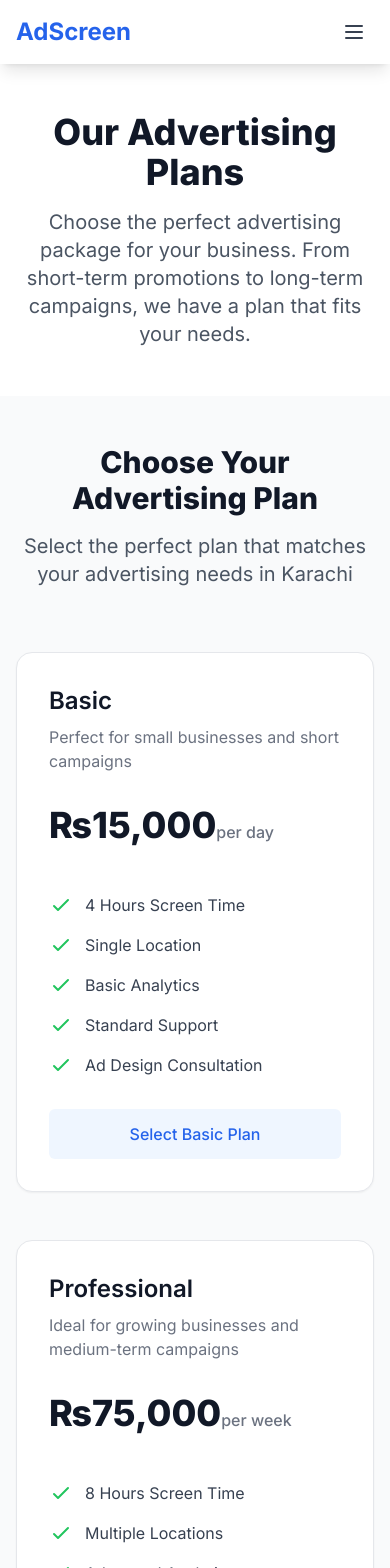
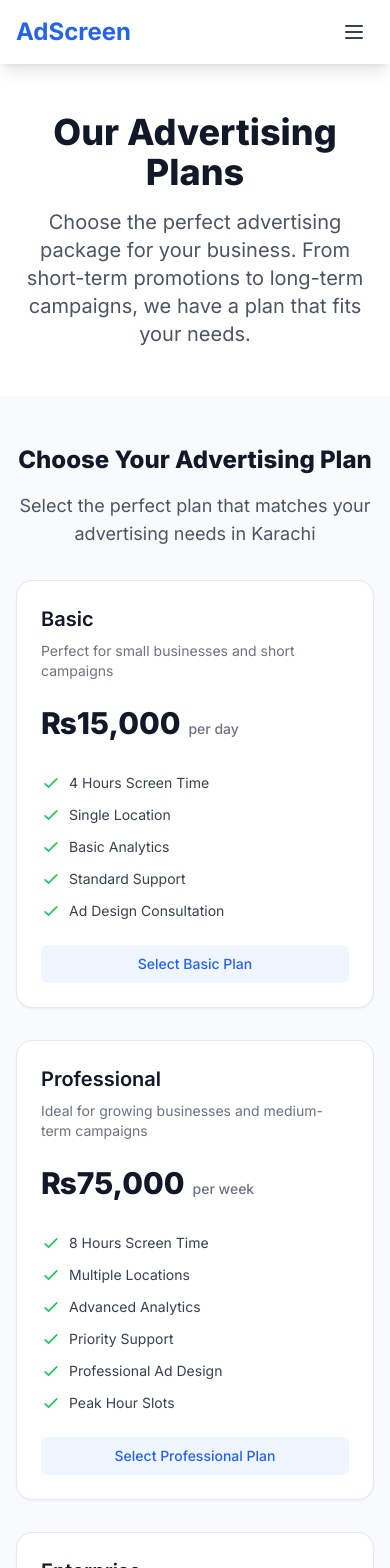
Before and after one commit to itxsamad1/Advertising-App, a Next.js app: page /plans in a window 390 px wide. Shown: the top 1568 px of the page. Built offline with nearby package versions, Linux system fonts and the light colour scheme.

Commit message:
Improved responsive design across all components and pages

```diff
--- a/src/app/_components/HeroSection.jsx
+++ b/src/app/_components/HeroSection.jsx
@@ -3,7 +3,7 @@ import Image from 'next/image';
 
 const HeroSection = () => {
   return (
-    <div className="relative bg-white overflow-hidden">
+    <div className="relative bg-white overflow-hidden pt-16 sm:pt-20">
       <div className="max-w-7xl mx-auto">
         <div className="relative z-10 pb-8 bg-white sm:pb-16 md:pb-20 lg:max-w-2xl lg:w-full lg:pb-28 xl:pb-32">
           <svg
@@ -16,16 +16,16 @@ const HeroSection = () => {
             <polygon points="50,0 100,0 50,100 0,100" />
           </svg>
 
-          <main className="mt-10 mx-auto max-w-7xl px-4 sm:mt-12 sm:px-6 md:mt-16 lg:mt-20 lg:px-8 xl:mt-28">
-            <div className="sm:text-center lg:text-left">
-              <h1 className="text-4xl tracking-tight font-extrabold text-gray-900 sm:text-5xl md:text-6xl">
-                <span className="block xl:inline">Advertise on Premium</span>{' '}
-                <span className="block text-blue-600 xl:inline">SMD Screens</span>
+          <main className="mx-auto max-w-7xl px-4 sm:px-6 lg:px-8">
+            <div className="text-center lg:text-left">
+              <h1 className="text-3xl tracking-tight font-extrabold text-gray-900 sm:text-5xl md:text-6xl">
+                <span className="block">Advertise on Premium</span>{' '}
+                <span className="block text-blue-600">SMD Screens</span>
               </h1>
               <p className="mt-3 text-base text-gray-500 sm:mt-5 sm:text-lg sm:max-w-xl sm:mx-auto md:mt-5 md:text-xl lg:mx-0">
-                Reach thousands of potential customers with our strategically placed SMD screens across the city. Choose from flexible plans and make your brand shine in the digital landscape.
+                Reach thousands of potential customers with our strategically placed SMD screens across Karachi. Choose from flexible plans and make your brand shine in the digital landscape.
               </p>
-              <div className="mt-5 sm:mt-8 sm:flex sm:justify-center lg:justify-start">
+              <div className="mt-5 sm:mt-8 flex flex-col sm:flex-row sm:justify-center lg:justify-start gap-3 sm:gap-4">
                 <div className="rounded-md shadow">
                   <Link
                     href="/plans"
@@ -34,7 +34,7 @@ const HeroSection = () => {
                     View Plans
                   </Link>
                 </div>
-                <div className="mt-3 sm:mt-0 sm:ml-3">
+                <div>
                   <Link
                     href="/locations"
                     className="w-full flex items-center justify-center px-8 py-3 border border-transparent text-base font-medium rounded-md text-blue-600 bg-blue-100 hover:bg-blue-200 md:py-4 md:text-lg md:px-10"
@@ -48,10 +48,10 @@ const HeroSection = () => {
         </div>
       </div>
       <div className="lg:absolute lg:inset-y-0 lg:right-0 lg:w-1/2">
-        <div className="h-56 w-full object-cover sm:h-72 md:h-96 lg:w-full lg:h-full bg-gradient-to-r from-blue-400 to-blue-600 flex items-center justify-center">
+        <div className="h-64 w-full object-cover sm:h-72 md:h-96 lg:w-full lg:h-full bg-gradient-to-r from-blue-400 to-blue-600 flex items-center justify-center">
           <div className="text-white text-center px-4">
-            <div className="text-6xl font-bold mb-4">SMD</div>
-            <div className="text-2xl">Digital Advertising Solutions</div>
+            <div className="text-4xl sm:text-5xl md:text-6xl font-bold mb-4">SMD</div>
+            <div className="text-xl sm:text-2xl">Digital Advertising Solutions</div>
           </div>
         </div>
       </div>
--- a/src/app/_components/PlansSection.jsx
+++ b/src/app/_components/PlansSection.jsx
@@ -62,40 +62,40 @@ const PlansSection = () => {
     <div className="bg-gray-50 py-12 sm:py-16 lg:py-20">
       <div className="max-w-7xl mx-auto px-4 sm:px-6 lg:px-8">
         <div className="text-center">
-          <h2 className="text-3xl font-extrabold text-gray-900 sm:text-4xl lg:text-5xl">
+          <h2 className="text-2xl font-extrabold text-gray-900 sm:text-3xl lg:text-4xl">
             Choose Your Advertising Plan
           </h2>
-          <p className="mt-4 text-xl text-gray-600">
+          <p className="mt-4 text-lg sm:text-xl text-gray-600 max-w-2xl mx-auto">
             Select the perfect plan that matches your advertising needs in Karachi
           </p>
         </div>
 
-        <div className="mt-16 space-y-12 lg:space-y-0 lg:grid lg:grid-cols-3 lg:gap-x-8">
+        <div className="mt-8 sm:mt-12 md:mt-16 space-y-8 lg:space-y-0 lg:grid lg:grid-cols-3 lg:gap-6">
           {plans.map((plan) => (
             <div
               key={plan.name}
-              className={`relative p-8 bg-white border rounded-2xl shadow-sm flex flex-col transition-all duration-300 ${
+              className={`relative p-6 sm:p-8 bg-white border rounded-2xl shadow-sm flex flex-col transition-all duration-300 ${
                 selectedPlan?.name === plan.name
-                  ? 'border-blue-600 transform scale-105'
+                  ? 'border-blue-600 transform scale-[1.02]'
                   : 'border-gray-200 hover:border-blue-300'
               }`}
               onClick={() => handlePlanSelect(plan)}
             >
-              <div className="mb-6">
-                <h3 className="text-2xl font-semibold text-gray-900">{plan.name}</h3>
-                <p className="mt-2 text-gray-500">{plan.description}</p>
-                <p className="mt-8">
-                  <span className="text-4xl font-extrabold text-gray-900">₨{plan.price}</span>
-                  <span className="text-base font-medium text-gray-500">{plan.duration}</span>
+              <div className="mb-4 sm:mb-6">
+                <h3 className="text-xl sm:text-2xl font-semibold text-gray-900">{plan.name}</h3>
+                <p className="mt-2 text-sm sm:text-base text-gray-500">{plan.description}</p>
+                <p className="mt-6 sm:mt-8 flex items-baseline text-gray-900">
+                  <span className="text-3xl sm:text-4xl font-extrabold">₨{plan.price}</span>
+                  <span className="ml-2 text-sm sm:text-base font-medium text-gray-500">{plan.duration}</span>
                 </p>
               </div>
 
-              <ul className="mt-6 space-y-4 flex-1">
+              <ul className="mt-4 sm:mt-6 space-y-3 sm:space-y-4 flex-1">
                 {plan.features.map((feature) => (
                   <li key={feature} className="flex items-start">
                     <div className="flex-shrink-0">
                       <svg
-                        className="h-6 w-6 text-green-500"
+                        className="h-5 w-5 sm:h-6 sm:w-6 text-green-500"
                         fill="none"
                         viewBox="0 0 24 24"
                         stroke="currentColor"
@@ -108,14 +108,14 @@ const PlansSection = () => {
                         />
                       </svg>
                     </div>
-                    <p className="ml-3 text-base text-gray-700">{feature}</p>
+                    <p className="ml-2 sm:ml-3 text-sm sm:text-base text-gray-700">{feature}</p>
                   </li>
                 ))}
               </ul>
 
               <button
                 onClick={() => handlePlanSelect(plan)}
-                className={`mt-8 block w-full py-3 px-6 border border-transparent rounded-md text-center font-medium transition-colors ${
+                className={`mt-6 sm:mt-8 block w-full py-2 sm:py-3 px-4 sm:px-6 border border-transparent rounded-md text-center text-sm sm:text-base font-medium transition-colors ${
                   selectedPlan?.name === plan.name
                     ? 'bg-blue-600 text-white hover:bg-blue-700'
                     : 'bg-blue-50 text-blue-600 hover:bg-blue-100'
@@ -128,8 +128,8 @@ const PlansSection = () => {
         </div>
 
         {selectedPlan && (
-          <div className="mt-12 text-center">
-            <p className="text-lg text-gray-600 mb-4">
+          <div className="mt-8 sm:mt-12 text-center">
+            <p className="text-base sm:text-lg text-gray-600 mb-4">
               You've selected the <span className="font-semibold">{selectedPlan.name}</span> plan
             </p>
             <button
@@ -137,7 +137,7 @@ const PlansSection = () => {
                 // Add checkout or contact functionality
                 console.log('Proceeding with plan:', selectedPlan.name);
               }}
-              className="inline-flex items-center px-6 py-3 border border-transparent text-base font-medium rounded-md shadow-sm text-white bg-blue-600 hover:bg-blue-700"
+              className="inline-flex items-center px-6 py-2 sm:py-3 border border-transparent text-sm sm:text-base font-medium rounded-md shadow-sm text-white bg-blue-600 hover:bg-blue-700"
             >
               Proceed with {selectedPlan.name} Plan
             </button>
--- a/src/app/layout.jsx
+++ b/src/app/layout.jsx
@@ -6,16 +6,16 @@ const inter = Inter({ subsets: ['latin'] });
 
 export const metadata = {
   title: 'AdScreen - Digital Outdoor Advertising Platform',
-  description: 'Book advertising slots on premium SMD screens across the city. Reach your target audience with dynamic digital outdoor advertising.',
+  description: 'Book advertising slots on premium SMD screens across Karachi. Reach your target audience with dynamic digital outdoor advertising.',
 };
 
 export default function RootLayout({ children }) {
   return (
     <html lang="en" className="h-full">
-      <body className={`${inter.className} min-h-full`}>
-        <div className="flex flex-col min-h-screen">
+      <body className={`${inter.className} min-h-full w-full m-0 p-0 overflow-x-hidden`}>
+        <div className="flex flex-col min-h-screen w-full">
           <Navbar />
-          <main className="flex-grow">
+          <main className="flex-grow w-full">
             {children}
           </main>
         </div>
--- a/src/app/locations/page.jsx
+++ b/src/app/locations/page.jsx
@@ -36,43 +36,54 @@ export default function LocationsPage() {
 
   return (
     <div className="pt-16">
-      <div className="max-w-7xl mx-auto px-4 sm:px-6 lg:px-8 py-12">
-        <div className="text-center mb-12">
-          <h1 className="text-4xl font-extrabold text-gray-900 sm:text-5xl lg:text-6xl">
+      <div className="max-w-7xl mx-auto px-4 sm:px-6 lg:px-8 py-8 sm:py-12">
+        <div className="text-center mb-8 sm:mb-12">
+          <h1 className="text-3xl sm:text-4xl font-extrabold text-gray-900 lg:text-5xl">
             Our Screen Locations in Karachi
           </h1>
-          <p className="mt-4 text-xl text-gray-600 max-w-3xl mx-auto">
+          <p className="mt-4 text-base sm:text-lg lg:text-xl text-gray-600 max-w-3xl mx-auto">
             Discover our strategically placed SMD screens across Karachi. Each location is carefully selected to maximize your advertisement's visibility.
           </p>
         </div>
 
-        <div className="grid grid-cols-1 lg:grid-cols-2 gap-8">
+        <div className="grid grid-cols-1 lg:grid-cols-2 gap-6 sm:gap-8">
           {/* Map Placeholder */}
-          <div className="bg-gray-100 rounded-lg p-6 min-h-[400px] flex items-center justify-center">
+          <div className="bg-gray-100 rounded-lg p-4 sm:p-6 min-h-[300px] sm:min-h-[400px] flex items-center justify-center order-2 lg:order-1">
             <div className="text-center">
-              <p className="text-gray-500 mb-2">Karachi City Map</p>
-              <p className="text-sm text-gray-400">Interactive map showing our premium SMD screen locations across Karachi.</p>
+              <p className="text-gray-500 mb-2 text-base sm:text-lg">Karachi City Map</p>
+              <p className="text-xs sm:text-sm text-gray-400">Interactive map showing our premium SMD screen locations across Karachi.</p>
             </div>
           </div>
 
           {/* Locations List */}
-          <div className="space-y-4">
+          <div className="space-y-4 order-1 lg:order-2">
             {locations.map((location) => (
               <div
                 key={location.id}
-                className="bg-white rounded-lg shadow-md p-6 hover:shadow-lg transition-shadow cursor-pointer"
+                className="bg-white rounded-lg shadow-md p-4 sm:p-6 hover:shadow-lg transition-shadow cursor-pointer"
                 onClick={() => setSelectedLocation(location)}
               >
-                <h3 className="text-xl font-semibold text-gray-900">{location.name}</h3>
+                <h3 className="text-lg sm:text-xl font-semibold text-gray-900">{location.name}</h3>
                 <div className="mt-2 space-y-2">
-                  <p className="text-gray-600"><span className="font-medium">Address:</span> {location.address}</p>
-                  <p className="text-gray-600"><span className="font-medium">Screen Size:</span> {location.screenSize}</p>
-                  <p className="text-gray-600"><span className="font-medium">Traffic:</span> {location.traffic}</p>
-                  <p className="text-gray-600"><span className="font-medium">Type:</span> {location.type}</p>
-                  <p className="text-gray-600 mt-2">{location.description}</p>
+                  <p className="text-sm sm:text-base text-gray-600">
+                    <span className="font-medium">Address:</span> {location.address}
+                  </p>
+                  <p className="text-sm sm:text-base text-gray-600">
+                    <span className="font-medium">Screen Size:</span> {location.screenSize}
+                  </p>
+                  <p className="text-sm sm:text-base text-gray-600">
+                    <span className="font-medium">Traffic:</span> {location.traffic}
+                  </p>
+                  <p className="text-sm sm:text-base text-gray-600">
+                    <span className="font-medium">Type:</span> {location.type}
+                  </p>
+                  <p className="text-sm sm:text-base text-gray-600 mt-2">{location.description}</p>
                 </div>
-                <button className="mt-4 text-blue-600 hover:text-blue-700 font-medium">
-                  View Details →
+                <button className="mt-4 text-blue-600 hover:text-blue-700 font-medium text-sm sm:text-base flex items-center">
+                  View Details
+                  <svg className="w-4 h-4 ml-1" fill="none" stroke="currentColor" viewBox="0 0 24 24">
+                    <path strokeLinecap="round" strokeLinejoin="round" strokeWidth={2} d="M9 5l7 7-7 7" />
+                  </svg>
                 </button>
               </div>
             ))}
@@ -80,12 +91,12 @@ export default function LocationsPage() {
         </div>
 
         {/* Contact Section */}
-        <div className="mt-16 text-center">
-          <h2 className="text-2xl font-bold text-gray-900">Want to know more about our locations?</h2>
-          <p className="mt-4 text-gray-600">
+        <div className="mt-12 sm:mt-16 text-center">
+          <h2 className="text-xl sm:text-2xl font-bold text-gray-900">Want to know more about our locations?</h2>
+          <p className="mt-4 text-sm sm:text-base text-gray-600">
             Our team is here to help you choose the perfect location for your advertisement in Karachi.
           </p>
-          <button className="mt-6 bg-blue-600 text-white px-8 py-3 rounded-md hover:bg-blue-700 transition-colors">
+          <button className="mt-6 bg-blue-600 text-white px-6 sm:px-8 py-2 sm:py-3 text-sm sm:text-base rounded-md hover:bg-blue-700 transition-colors">
             Contact Us
           </button>
         </div>
```
